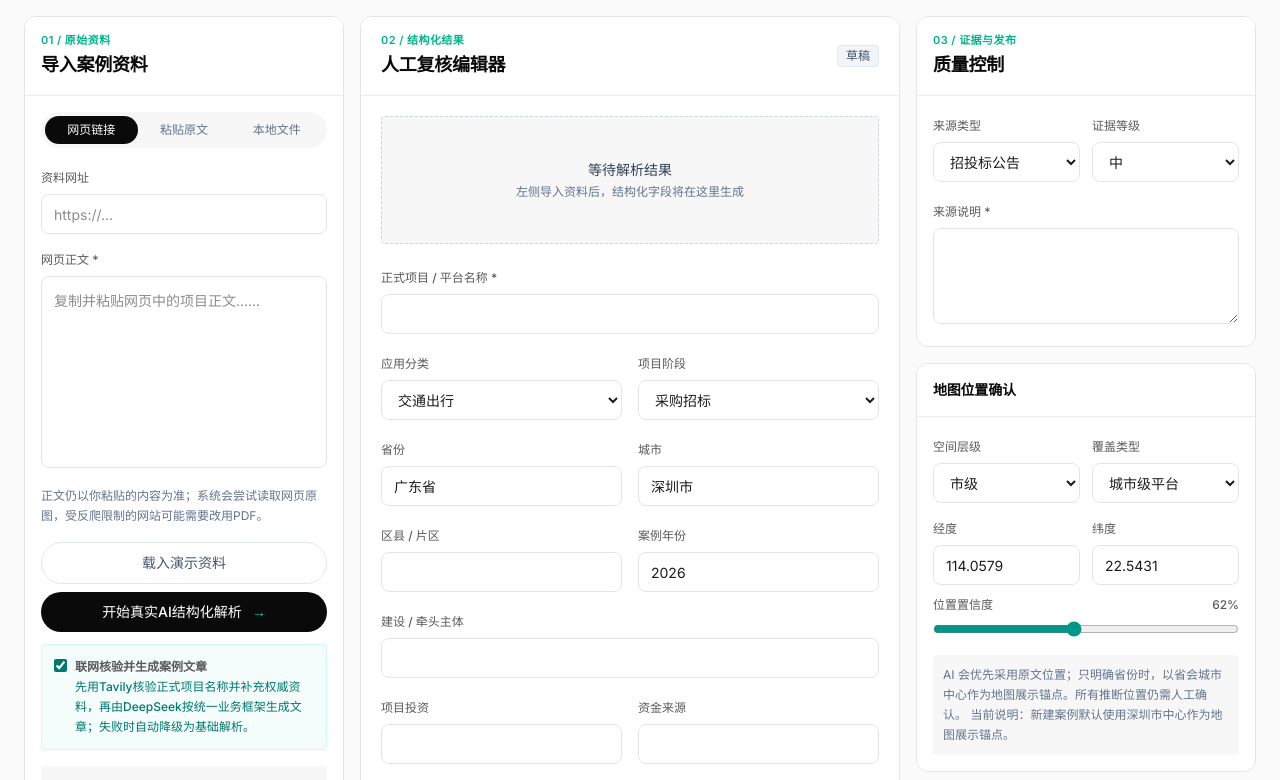
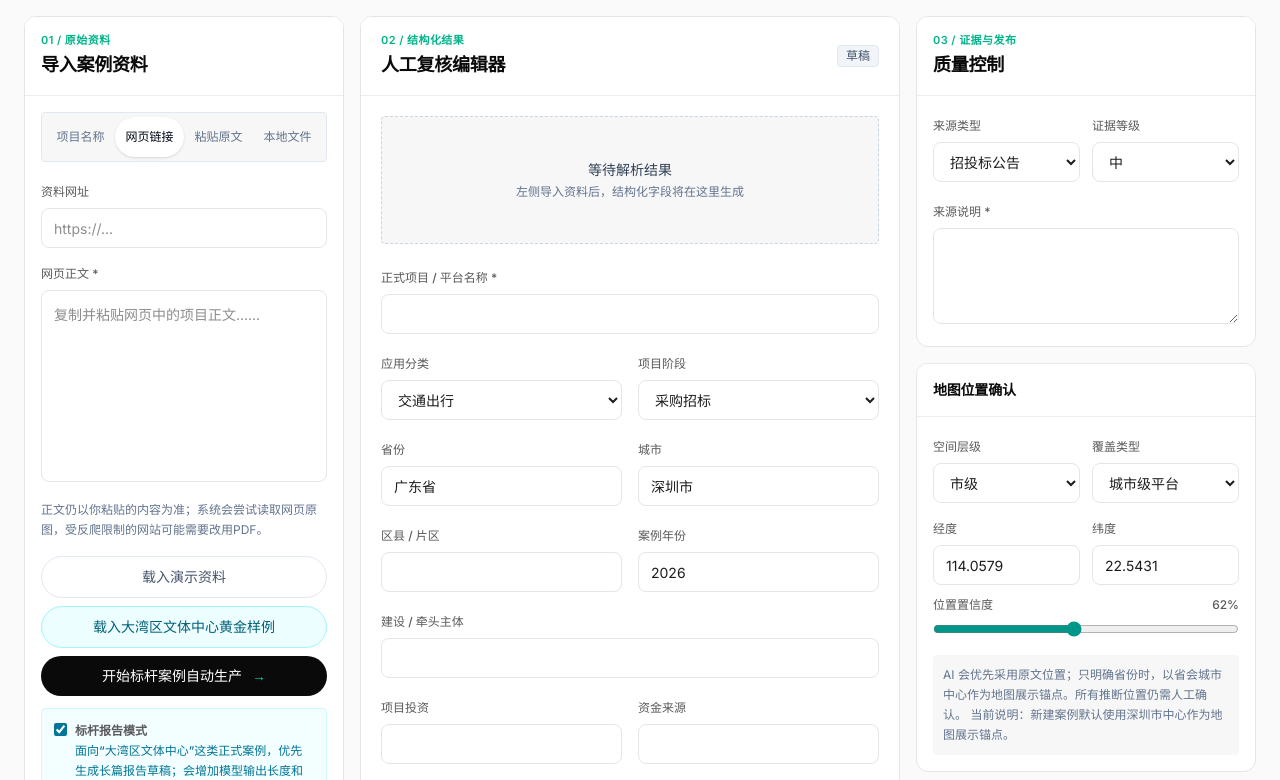
Before and after one commit to webowen/digitalx-casebase, a Next.js app: page /admin in a window 1280 px wide. Shown: the part 260-1040 px from the top of the page. Built offline with nearby package versions, Linux system fonts and the light colour scheme.

Commit message:
Sync current DigitalX site improvements

```diff
--- a/app/admin/page.tsx
+++ b/app/admin/page.tsx
@@ -47,7 +47,7 @@ import {
 } from "@/lib/case-production";
 import { ContentProductionBoard } from "@/components/content-production-board";
 
-type ImportMode = "网页链接" | "粘贴原文" | "本地文件";
+type ImportMode = "项目名称" | "网页链接" | "粘贴原文" | "本地文件";
 type WorkflowStep = "导入资料" | "AI解析" | "人工复核" | "位置确认" | "发布入库";
 
 const providerLabels: Record<CaseParserResponse["meta"]["provider"], string> = {
@@ -80,6 +80,8 @@ const demoSource = `项目名称：深圳市低空飞行综合监管与公共服
 建设阶段：采购招标。项目总投资约3200万元，资金来源为财政资金与产业专项资金。
 预期成效：提升飞行活动可视化监管能力，缩短任务申报和跨部门协同时间，为物流、巡检、文旅和应急等场景提供统一底座。
 来源说明：本段为产品交互演示资料，不代表正式项目公告。`;
+
+const benchmarkDemoSource = "大湾区文化体育中心智慧运营管理平台";
 
 const emptyCase: SmartCityCase = {
   id: "",
@@ -261,6 +263,7 @@ export default function AdminPage() {
   const [reviewItems, setReviewItems] = useState<string[]>([]);
   const [parseMeta, setParseMeta] = useState<CaseParserResponse["meta"] | null>(null);
   const [researchMode, setResearchMode] = useState(true);
+  const [productionMode, setProductionMode] = useState<"standard" | "benchmark">("benchmark");
   const [localCases, setLocalCases] = useState<SmartCityCase[]>([]);
   const [stepIndex, setStepIndex] = useState(0);
   const [parsing, setParsing] = useState(false);
@@ -271,7 +274,7 @@ export default function AdminPage() {
   const [addingMedia, setAddingMedia] = useState(false);
 
   useEffect(() => {
-    const frame = window.requestAnimationFrame(() => setLocalCases(getLocalCases()));
+    const frame = window.requestAnimationFrame(async () => setLocalCases(await getLocalCases()));
     return () => window.cancelAnimationFrame(frame);
   }, []);
 
@@ -299,14 +302,31 @@ export default function AdminPage() {
     setNotice("已载入一份测试资料。点击解析后会真实调用当前配置的AI服务；是否收费取决于所选服务商及账户套餐。");
   }
 
+  function loadBenchmarkDemo() {
+    setImportMode("项目名称");
+    setSourceText(benchmarkDemoSource);
+    setSourceUrl("");
+    setFileName("");
+    setSourceFile(null);
+    setResearchMode(true);
+    setProductionMode("benchmark");
+    setStepIndex(0);
+    setNotice("已载入黄金样例项目名称。标杆模式会联网检索并生成长篇案例报告草稿，建议只在正式测试时使用。");
+  }
+
   async function parseCase() {
-    let activeText = importMode === "本地文件" ? "" : sourceText.trim();
+    let activeText =
+      importMode === "本地文件"
+        ? ""
+        : importMode === "项目名称"
+          ? `项目名称：${sourceText.trim()}`
+          : sourceText.trim();
     let activeFile = importMode === "本地文件" ? sourceFile : null;
     const importedFile = activeFile;
     let mediaCandidates: PendingMediaCandidate[] = [];
 
     if (!activeText && !activeFile) {
-      setErrors(["请先粘贴原始资料正文，或选择一个 PDF 文件。网页链接暂时只作为来源记录。"]);
+      setErrors(["请先输入项目名称、粘贴原始资料正文，或选择一个 PDF 文件。网页链接暂时只作为来源记录。"]);
       return;
     }
     if (activeText.length > MAX_CASE_SOURCE_CHARACTERS) {
@@ -363,6 +383,7 @@ export default function AdminPage() {
     formData.set("sourceText", activeText);
     formData.set("sourceUrl", sourceUrl);
     formData.set("researchMode", String(researchMode));
+    formData.set("productionMode", productionMode);
     formData.set(
       "mediaCandidates",
       JSON.stringify(
@@ -439,7 +460,7 @@ export default function AdminPage() {
         payload.meta.fallbackUsed
           ? `原生解析任务链已完成，但部分阶段发生降级：${payload.meta.fallbackReason}`
           : payload.meta.researchMode
-          ? `原生解析完成：已生成独立证据包、七章文章、${media.length} 张待复核图片和 ${payload.result.researchSources.length} 个可追溯来源。`
+          ? `原生解析完成：已生成独立证据包、案例正文、${media.length} 张待复核图片和 ${payload.result.researchSources.length} 个可追溯来源。`
           : `真实 AI 解析完成：生成了可编辑草稿，并标记 ${payload.result.reviewItems.length} 项人工核验事项。`,
       );
     } catch (error) {
@@ -541,7 +562,7 @@ export default function AdminPage() {
     });
   }
 
-  function advanceCurrentProduction() {
+  async function advanceCurrentProduction() {
     const check = canAdvanceProduction(caseItem);
     if (!check.allowed) {
       setErrors([check.reason]);
@@ -549,7 +570,7 @@ export default function AdminPage() {
     }
     const next = advanceProduction(caseItem);
     setCaseItem(next);
-    setLocalCases(saveLocalCase(next));
+    setLocalCases(await saveLocalCase(next));
     setErrors([]);
     setNotice(
       `案例已推进至“${
@@ -660,7 +681,7 @@ export default function AdminPage() {
     return next.length === 0;
   }
 
-  function persist(status: PublishStatus) {
+  async function persist(status: PublishStatus) {
     if (!caseItem.title.trim()) {
       setErrors(["请先完成 AI 解析或填写案例名称。"]);
       return;
@@ -691,7 +712,7 @@ export default function AdminPage() {
       importedAt: caseItem.importedAt || now,
       updatedAt: now,
     };
-    const next = saveLocalCase(item);
+    const next = await saveLocalCase(item);
     setCaseItem(item);
     setLocalCases(next);
     setErrors([]);
@@ -748,7 +769,7 @@ export default function AdminPage() {
         fetch(asset.url, { method: "DELETE" }),
       ),
     );
-    const next = removeLocalCase(id);
+    const next = await removeLocalCase(id);
     setLocalCases(next);
     if (caseItem.id === id) newCase();
     setNotice("本地案例已移除。");
@@ -838,8 +859,8 @@ export default function AdminPage() {
               <h1 className="mt-1 text-lg font-semibold">导入案例资料</h1>
             </div>
             <div className="p-4">
-              <div className="grid grid-cols-3 rounded border border-slate-200 bg-slate-50 p-1">
-                {(["网页链接", "粘贴原文", "本地文件"] as ImportMode[]).map((item) => (
+              <div className="grid grid-cols-4 rounded border border-slate-200 bg-slate-50 p-1">
+                {(["项目名称", "网页链接", "粘贴原文", "本地文件"] as ImportMode[]).map((item) => (
                   <button
                     key={item}
                     onClick={() => setImportMode(item)}
@@ -849,6 +870,23 @@ export default function AdminPage() {
                   </button>
                 ))}
               </div>
+
+              {importMode === "项目名称" && (
+                <div className="mt-4 space-y-3">
+                  <label className="block">
+                    <span className="text-xs font-medium text-slate-600">项目 / 平台 / 系统名称 *</span>
+                    <input
+                      value={sourceText}
+                      onChange={(event) => setSourceText(event.target.value)}
+                      placeholder="例如：大湾区文化体育中心智慧运营管理平台"
+                      className="mt-1.5 h-10 w-full rounded border border-slate-200 px-3 text-sm outline-none focus:border-teal-600 focus:ring-2 focus:ring-teal-100"
+                    />
+                  </label>
+                  <p className="text-xs leading-5 text-slate-500">
+                    适合只知道项目名称、希望AI联网补全资料并生成标杆案例报告的场景。
+                  </p>
+                </div>
+              )}
 
               {importMode === "网页链接" && (
                 <div className="mt-4 space-y-3">
@@ -907,14 +945,36 @@ export default function AdminPage() {
               <button onClick={loadDemo} className="mt-4 w-full rounded border border-slate-200 px-3 py-2.5 text-sm text-slate-600 hover:bg-slate-50">
                 载入演示资料
               </button>
+              <button onClick={loadBenchmarkDemo} className="mt-2 w-full rounded border border-cyan-200 bg-cyan-50 px-3 py-2.5 text-sm font-medium text-cyan-800 hover:bg-cyan-100">
+                载入大湾区文体中心黄金样例
+              </button>
               <button
                 onClick={parseCase}
                 disabled={parsing}
                 className="mt-2 flex w-full items-center justify-center gap-2 rounded bg-slate-950 px-3 py-2.5 text-sm font-medium text-white disabled:cursor-wait disabled:opacity-60"
               >
                 {parsing && <span className="h-3.5 w-3.5 animate-spin rounded-full border-2 border-white border-t-transparent" />}
-                {parsing ? "AI 正在阅读与提取…" : "开始真实AI结构化解析"}
+                {parsing
+                  ? "AI 正在研究与写作…"
+                  : productionMode === "benchmark"
+                    ? "开始标杆案例自动生产"
+                    : "开始真实AI结构化解析"}
               </button>
+
+              <label className="mt-3 flex items-start gap-2 rounded border border-cyan-100 bg-cyan-50/70 p-3">
+                <input
+                  type="checkbox"
+                  checked={productionMode === "benchmark"}
+                  onChange={(event) => setProductionMode(event.target.checked ? "benchmark" : "standard")}
+                  className="mt-0.5 accent-cyan-700"
+                />
+                <span className="text-xs leading-5 text-cyan-900">
+                  <b>标杆报告模式</b>
+                  <span className="block text-cyan-700">
+                    面向“大湾区文体中心”这类正式案例，优先生成长篇报告草稿；会增加模型输出长度和联网研究成本，建议用于重点案例。
+                  </span>
+                </span>
+              </label>
 
               <label className="mt-3 flex items-start gap-2 rounded border border-teal-100 bg-teal-50/70 p-3">
                 <input
@@ -926,7 +986,7 @@ export default function AdminPage() {
                 <span className="text-xs leading-5 text-teal-900">
                   <b>联网核验并生成案例文章</b>
                   <span className="block text-teal-700">
-                    先用Tavily核验正式项目名称并补充权威资料，再由DeepSeek按统一业务框架生成文章；失败时自动降级为基础解析。
+                    先核验正式项目名称并补充权威资料；成熟报告保留原结构，零散材料才按精简案例框架组织文章。
                   </span>
                 </span>
               </label>
@@ -1105,7 +1165,7 @@ export default function AdminPage() {
                   <div className="flex flex-wrap items-center justify-between gap-2">
                     <div>
                       <div className="text-sm font-semibold text-slate-800">公开案例文章</div>
-                      <div className="mt-1 text-xs text-slate-500">固定业务框架、去重分层，发布后按此结构进入阅读器。</div>
+                      <div className="mt-1 text-xs text-slate-500">成熟报告保留原章节；零散材料按有证据的内容组织，空章节不会进入阅读器。</div>
                     </div>
                     <span className="text-xs text-slate-400">
                       {articleCharacterCount(caseItem.article).toLocaleString()} 字符 · {caseItem.article.sections.length} 章
@@ -1398,7 +1458,7 @@ export default function AdminPage() {
                     <div className="flex items-center justify-between gap-3">
                       <div className="text-xs font-semibold text-sky-900">AI 解析任务链</div>
                       <div className="text-[11px] text-sky-700">
-                        {caseItem.parsePipeline.status === "completed" ? "完整完成" : "已降级完成"}
+                        {parseMeta?.benchmarkMode ? "标杆生产链" : caseItem.parsePipeline.status === "completed" ? "完整完成" : "已降级完成"}
                       </div>
                     </div>
                     <ol className="mt-2 space-y-2">
@@ -1463,7 +1523,7 @@ export default function AdminPage() {
                       </div>
                     </div>
                     <div className="mt-2 text-[11px] leading-5 text-slate-600">
-                      七章内容 {caseItem.contentModel.editorialSections.length} · 事实陈述 {caseItem.contentModel.claims.length} ·
+                      结构化内容 {caseItem.contentModel.editorialSections.length} · 事实陈述 {caseItem.contentModel.claims.length} ·
                       来源 {caseItem.contentModel.sources.length} · 主体 {caseItem.contentModel.organizations.length} ·
                       数据 {caseItem.contentModel.dataAssets.length} · 场景 {caseItem.contentModel.scenarios.length} ·
                       指标 {caseItem.contentModel.metrics.length}
@@ -1586,6 +1646,7 @@ export default function AdminPage() {
                 {parseMeta && (
                   <div className="rounded bg-slate-50 p-2.5 text-[11px] leading-5 text-slate-500">
                     本次调用：输入 {parseMeta.inputTokens.toLocaleString()} tokens · 输出 {parseMeta.outputTokens.toLocaleString()} tokens
+                    {parseMeta.benchmarkMode ? " · 标杆报告模式" : ""}
                     {parseMeta.researchMode ? ` · 联网检索 ${parseMeta.searchQueryCount} 组` : ""}
                     {` · 估算费用 ¥${parseMeta.estimatedCostCny.toFixed(4)}`}
                     {parseMeta.fallbackUsed ? " · 部分阶段已降级" : " · 原生任务链完整完成"}
```
